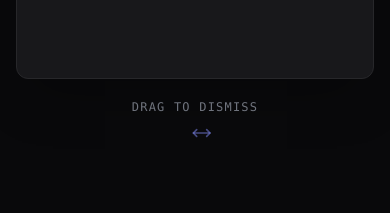
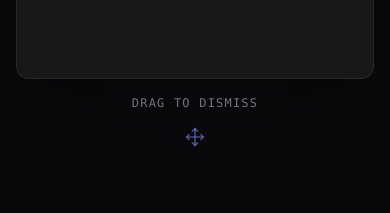
Before and after one commit to DynamicJoker/nimikuriakose.com, a React (Vite) app: page / in a window 390 px wide. Shown: the part 1260-1473 px from the top of the page. Built offline with nearby package versions, Linux system fonts and the light colour scheme.

Commit message:
feat: enable 2D flicking for Jira card while preserving touch scroll

```diff
--- a/src/components/HeroContainer.jsx
+++ b/src/components/HeroContainer.jsx
@@ -1,5 +1,5 @@
 import { AnimatePresence, motion } from 'motion/react';
-import { MoveHorizontal } from 'lucide-react';
+import { Move } from 'lucide-react';
 import EpicCardHero from './EpicCardHero';
 import ExecutiveHero from './ExecutiveHero';
 
@@ -30,17 +30,23 @@ const HeroContainer = ({ isJiraMaximized, setIsJiraMaximized }) => {
           {isJiraMaximized && (
             <motion.div
               layoutId="jira-window"
-              drag="x"
-              dragConstraints={{ left: typeof window !== 'undefined' ? -window.innerWidth / 2 : -300, right: typeof window !== 'undefined' ? window.innerWidth / 2 : 300 }}
-              dragElastic={0.4}
+              drag={true}
+              dragConstraints={{
+                left: typeof window !== 'undefined' ? -window.innerWidth / 1.5 : -500,
+                right: typeof window !== 'undefined' ? window.innerWidth / 1.5 : 500,
+                top: typeof window !== 'undefined' ? -window.innerHeight / 1.5 : -500,
+                bottom: typeof window !== 'undefined' ? window.innerHeight / 1.5 : 500
+              }}
+              dragElastic={0.8}
               onDragEnd={(e, info) => {
-                const threshold = typeof window !== 'undefined' ? window.innerWidth * 0.25 : 100;
-                if (Math.abs(info.offset.x) > threshold) {
+                const thresholdX = typeof window !== 'undefined' ? window.innerWidth * 0.2 : 100;
+                const thresholdY = typeof window !== 'undefined' ? window.innerHeight * 0.2 : 100;
+                if (Math.abs(info.offset.x) > thresholdX || Math.abs(info.offset.y) > thresholdY) {
                   setIsJiraMaximized(false);
                 }
               }}
               transition={{ layout: { type: "spring", stiffness: 350, damping: 30 } }}
-              className="pointer-events-auto w-full max-w-4xl my-auto"
+              className="pointer-events-auto w-full max-w-4xl my-auto touch-pan-y"
               style={{ perspective: 1000 }}
             >
               <motion.div
@@ -76,11 +82,11 @@ const HeroContainer = ({ isJiraMaximized, setIsJiraMaximized }) => {
                     Drag to dismiss
                   </motion.span>
                   <motion.div
-                    animate={{ x: ['-0.5rem', '0.5rem', '-0.5rem'] }}
+                    animate={{ y: ['-0.3rem', '0.3rem', '-0.3rem'] }}
                     transition={{ repeat: Infinity, duration: 2, ease: "easeInOut" }}
-                    className="text-primary/50"
+                    className="text-primary/50 mt-1"
                   >
-                    <MoveHorizontal className="w-5 h-5" />
+                    <Move className="w-5 h-5" />
                   </motion.div>
                 </motion.div>
               </motion.div>
```
